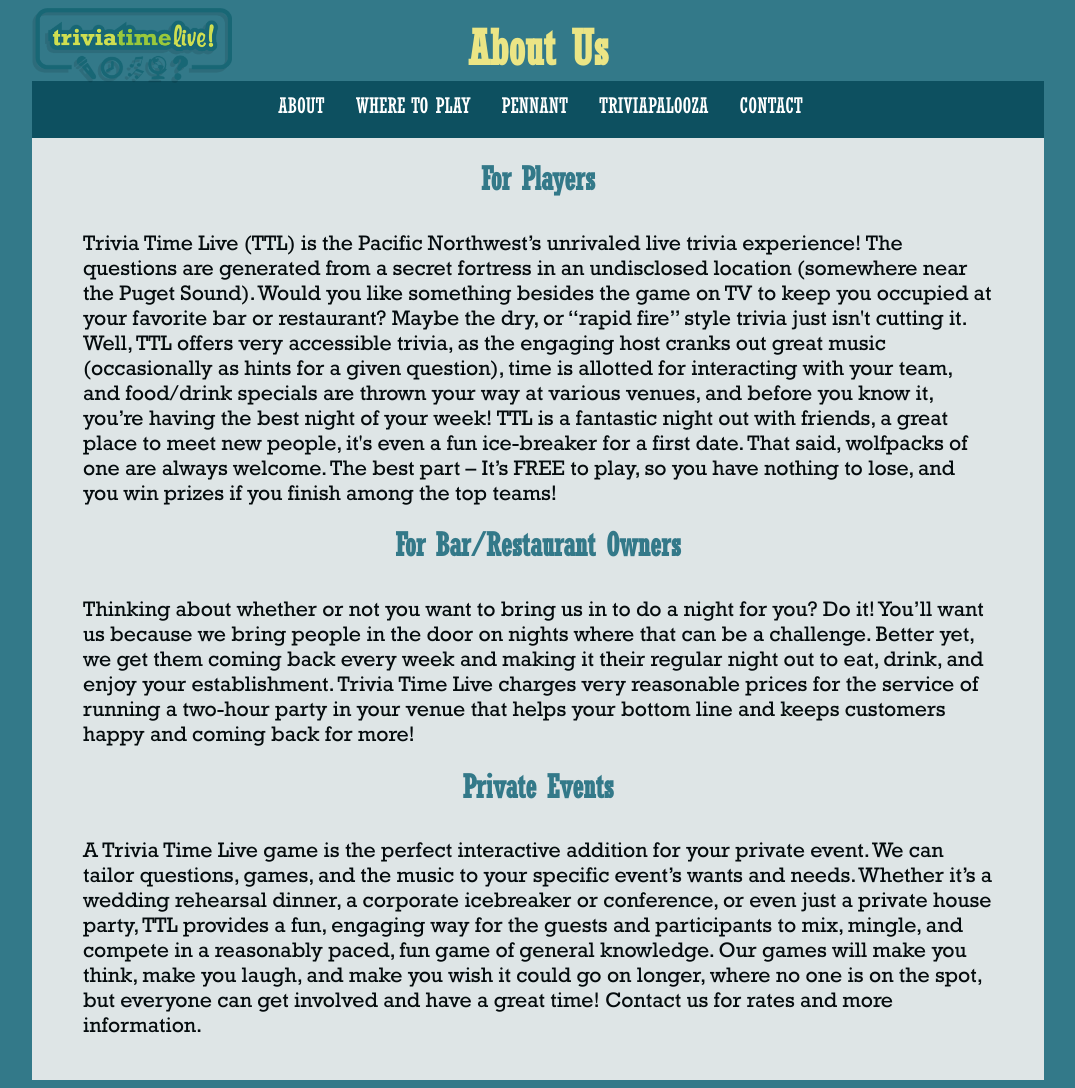
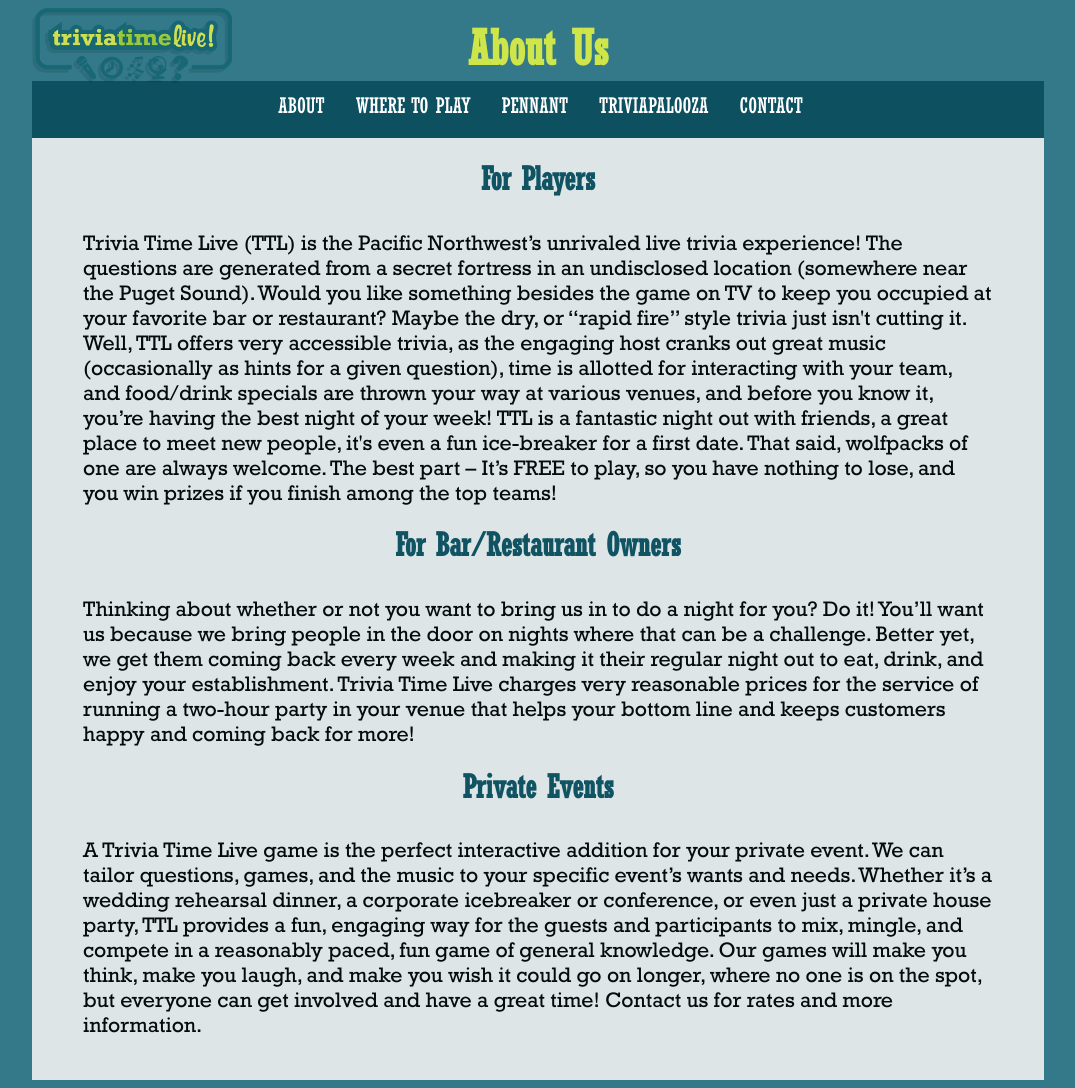
Before and after one commit to edlandm/ttl-website, a Django app: page /triviatimelive/about/us/ in a window 1280 px wide. Shown: the whole page, without its empty margins (102-1177 px from the left). Run offline with Django 3.2, Linux system fonts and the light colour scheme.

Commit message:
style.css: change h1,h2,h3 color to the same green in the logo

```diff
--- a/website/static/website/style.css
+++ b/website/static/website/style.css
@@ -4,7 +4,8 @@
 :root {
     --main-bg-color:   #337989;
     --second-bg-color: #0D5060;
-    --main-fg-color:   #EBE585;
+    /*--main-fg-color:   #EBE585;*/
+    --main-fg-color:   #CFE64A;
     --content-color:   #F1F1F1;
 
     /*Navbar*/
@@ -81,7 +82,7 @@ p a:visited {
 
 #content h1, #content h2, #content h3, #content h4,
 #content h1 a, #content h2 a, #content h3 a, #content h4 a {
-    color: var(--main-bg-color);
+    color: var(--second-bg-color);
 }
 
 #content a {
```
